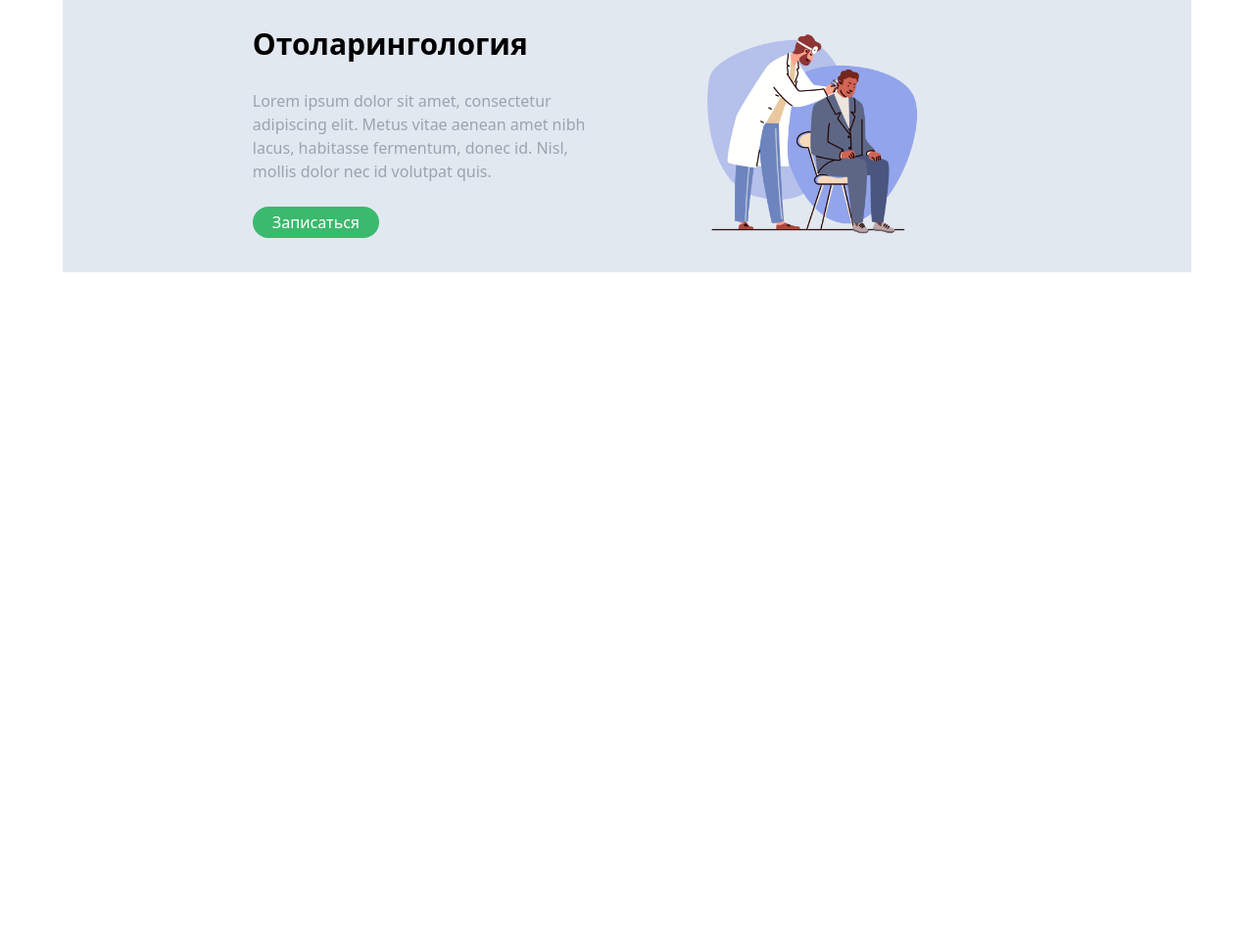
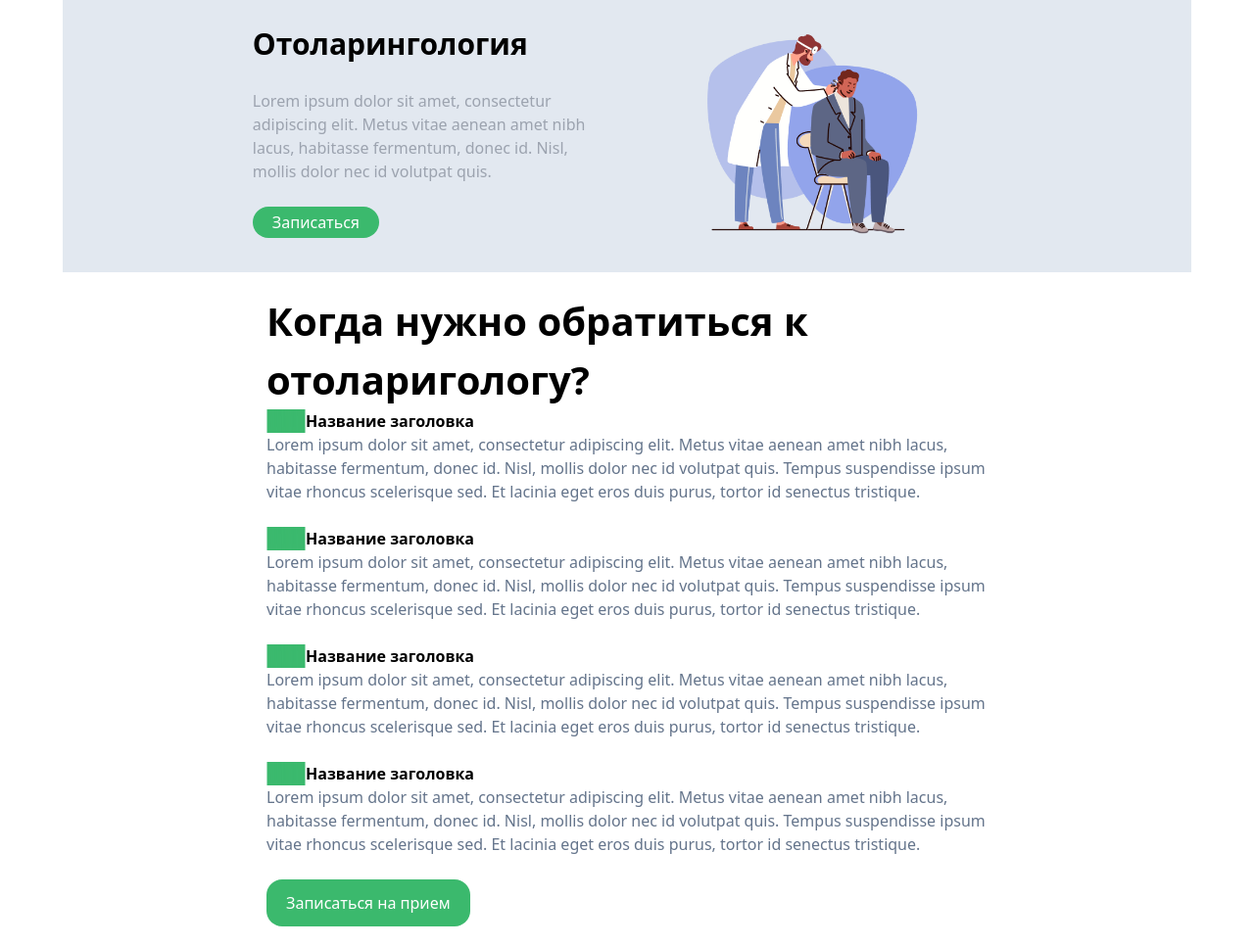
Before and after one commit to Azamjon09/exsem, a website: page src/index1.html in a window 1280 px wide. Shown: the part 185-1151 px from the top of the page at 98% size. Before the commit the page ends 800 px from the top, so only its background shows below. Drawn offline with Linux system fonts and the light colour scheme.

Commit message:
start sect3

```diff
--- a/src/index1.html
+++ b/src/index1.html
@@ -50,5 +50,47 @@
     </aside>
 </article>
     </section>
+    <section class="lg:w-[70%] m-auto py-[20px] px-20 w-[100%]">
+        <h1 class="text-[40px] font-semibold">Когда нужно обратиться к отоларигологу?</h1>
+    <article class="">
+        <aside>
+            <div class="flex">
+                <img src="./imgho/Line 12.png" alt="">
+             <p class="font-bold">   Название заголовка</p>
+
+                 </div>
+                 <p class="text-slate-500">Lorem ipsum dolor sit amet, consectetur adipiscing elit. Metus vitae aenean amet nibh lacus, habitasse fermentum, donec id. Nisl, mollis dolor nec id volutpat quis. Tempus suspendisse ipsum vitae rhoncus scelerisque sed. Et lacinia eget eros duis purus, tortor id senectus tristique. </p>
+         </aside>
+         <br>
+         <aside>
+            <div class="lg:flex block">
+                <img src="./imgho/Line 12.png" alt="">
+             <p class="font-bold">   Название заголовка</p>
+
+                 </div>
+                 <p class="text-slate-500">Lorem ipsum dolor sit amet, consectetur adipiscing elit. Metus vitae aenean amet nibh lacus, habitasse fermentum, donec id. Nisl, mollis dolor nec id volutpat quis. Tempus suspendisse ipsum vitae rhoncus scelerisque sed. Et lacinia eget eros duis purus, tortor id senectus tristique. </p>
+         </aside>
+         <br>
+         <aside>
+            <div class="lg:flex block">
+                <img src="./imgho/Line 12.png" alt="">
+             <p class="font-bold">   Название заголовка</p>
+
+                 </div>
+                 <p class="text-slate-500">Lorem ipsum dolor sit amet, consectetur adipiscing elit. Metus vitae aenean amet nibh lacus, habitasse fermentum, donec id. Nisl, mollis dolor nec id volutpat quis. Tempus suspendisse ipsum vitae rhoncus scelerisque sed. Et lacinia eget eros duis purus, tortor id senectus tristique. </p>
+         </aside>
+         <br>
+         <aside class="lg:w-[20] w-[100%]">
+            <div class="lg:flex block">
+                <img src="./imgho/Line 12.png" alt="">
+             <p class="font-bold">   Название заголовка</p>
+
+                 </div>
+                 <p class="text-slate-500">Lorem ipsum dolor sit amet, consectetur adipiscing elit. Metus vitae aenean amet nibh lacus, habitasse fermentum, donec id. Nisl, mollis dolor nec id volutpat quis. Tempus suspendisse ipsum vitae rhoncus scelerisque sed. Et lacinia eget eros duis purus, tortor id senectus tristique. </p>
+         </aside>
+         <br>
+         <button class="rounded-2xl bg-[#3BB96D] text-white px-[20px] py-3">Записаться на прием</button>
+    </article>
+    </section>
 </body>
 </html>
```
Also changed, not shown: src/imgho/Line 12.png (added), src/output.css.
